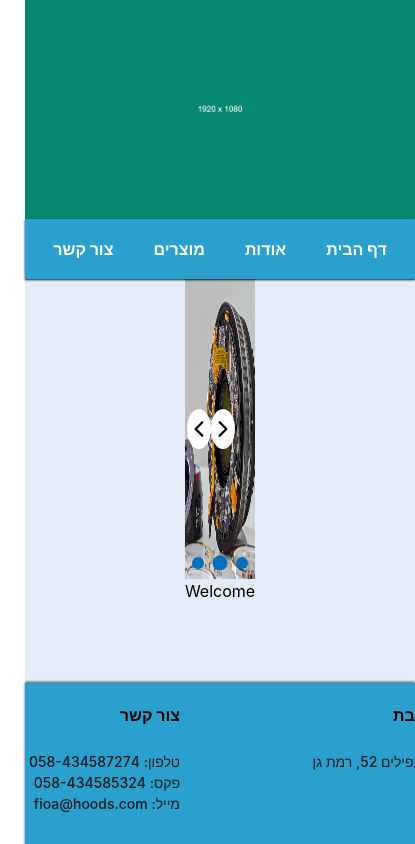
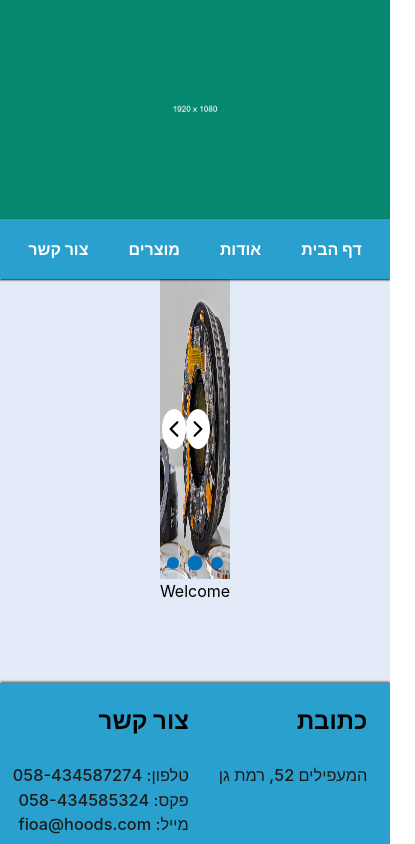
Before and after one commit to Jeluxe/hoods-and-chimneys, a React (Vite) app: page / in a window 390 px wide. Shown: the top 844 px of the page, 415 px wide, since content can reach past the window. Built offline with nearby package versions, Linux system fonts and the light colour scheme.

Commit message:
Changed sizes

```diff
--- a/src/components/Footer/Footer.css
+++ b/src/components/Footer/Footer.css
@@ -22,7 +22,6 @@
 
 .footer ul li {
   direction: ltr;
-  width: 180px;
 }
 
 .social-media-section {
@@ -61,27 +60,28 @@
 
 .company-information {
   display: flex;
-  gap: 30px;
+  gap: 50px;
 }
 
 .section-title {
   font-weight: bold;
+  font-size: 24px;
 }
 
 .section-content {
   color: rgb(30, 27, 27);
   font-weight: 500;
-  font-size: 14px;
+  font-size: 1.02rem;
 }
 
-.footer-credits {
-  direction: ltr;
-  font-size: 12px;
-  margin: 20px 0 10px 0;
-  color: white;
-}
+// .footer-credits {
+//   direction: ltr;
+//   font-size: 14px;
+//   margin: 20px 0 10px 0;
+//   color: white;
+// }
 
-@media screen and (max-width: 770px) {
+@media screen and (max-width: 768px) {
   .footer {
     height: auto;
     padding-bottom: 50px;
@@ -94,6 +94,10 @@
   }
 
   .company-information {
-    gap: 80px;
+    gap: 20px;
+  }
+
+  .company-information li {
+    padding-right: 10px;
   }
 }
```
